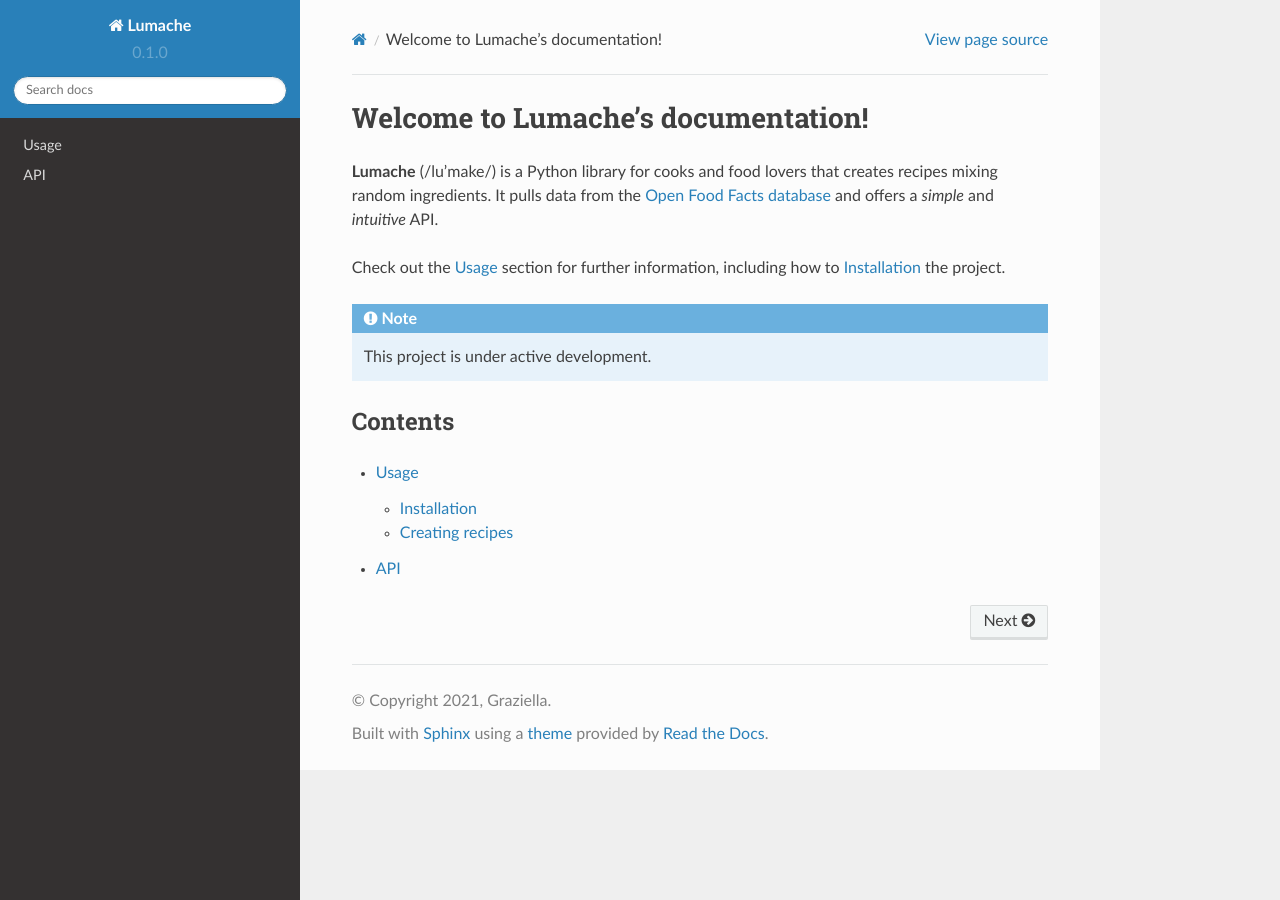
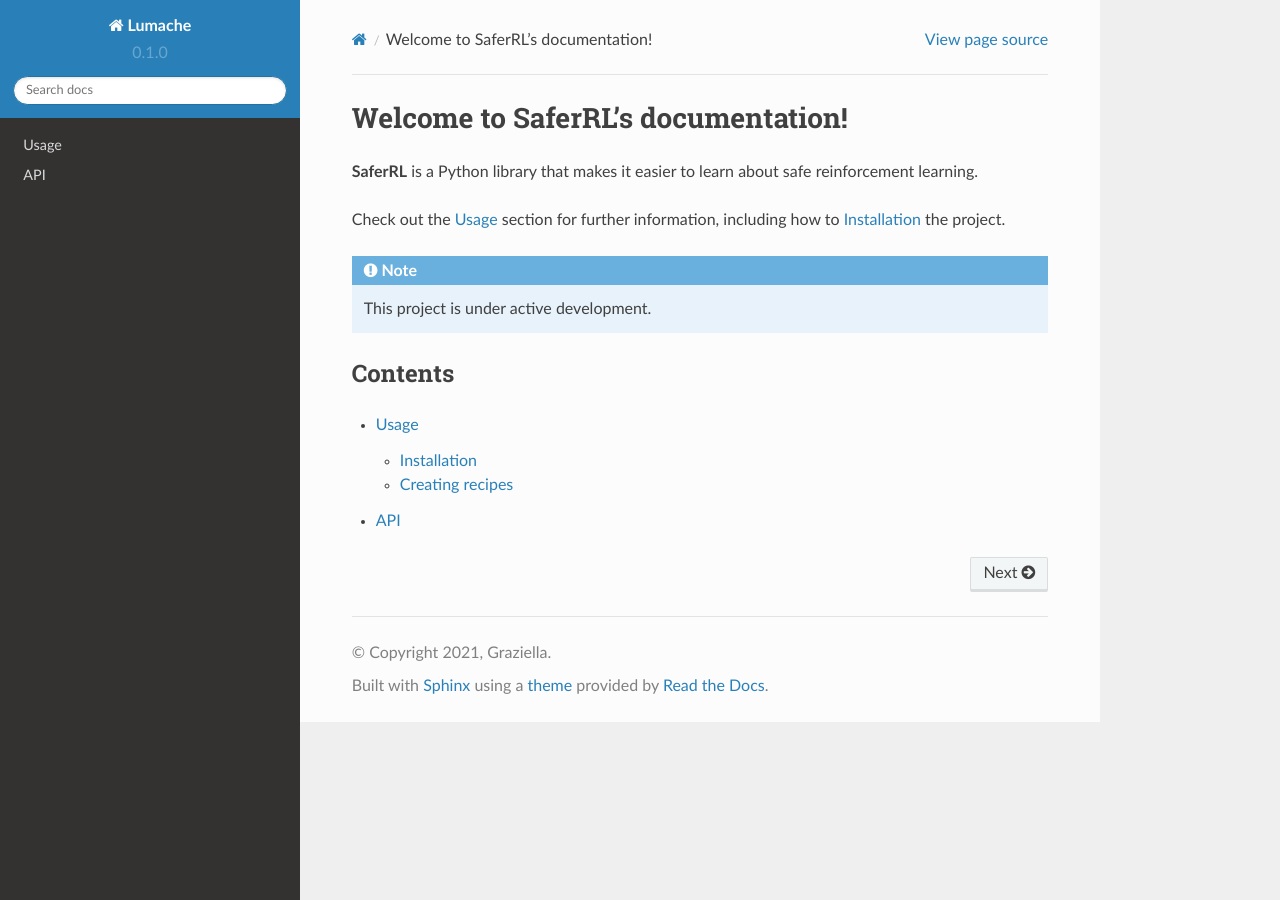
Before and after one commit to RongRG/saferRL, a Sphinx documentation site: the page built from docs/source/index.rst, in a window 1280 px wide. Built offline with Sphinx 7.4.7 and the Read the Docs theme 2.0.0, drawn with Linux system fonts in a browser that asks for light colours.

Commit message:
Update index.rst

```diff
--- a/docs/source/index.rst
+++ b/docs/source/index.rst
@@ -1,10 +1,7 @@
-Welcome to Lumache's documentation!
+Welcome to SaferRL's documentation!
 ===================================
 
-**Lumache** (/lu'make/) is a Python library for cooks and food lovers
-that creates recipes mixing random ingredients.
-It pulls data from the `Open Food Facts database <https://world.openfoodfacts.org/>`_
-and offers a *simple* and *intuitive* API.
+**SaferRL** is a Python library that makes it easier to learn about safe reinforcement learning.
 
 Check out the :doc:`usage` section for further information, including
 how to :ref:`installation` the project.
```
